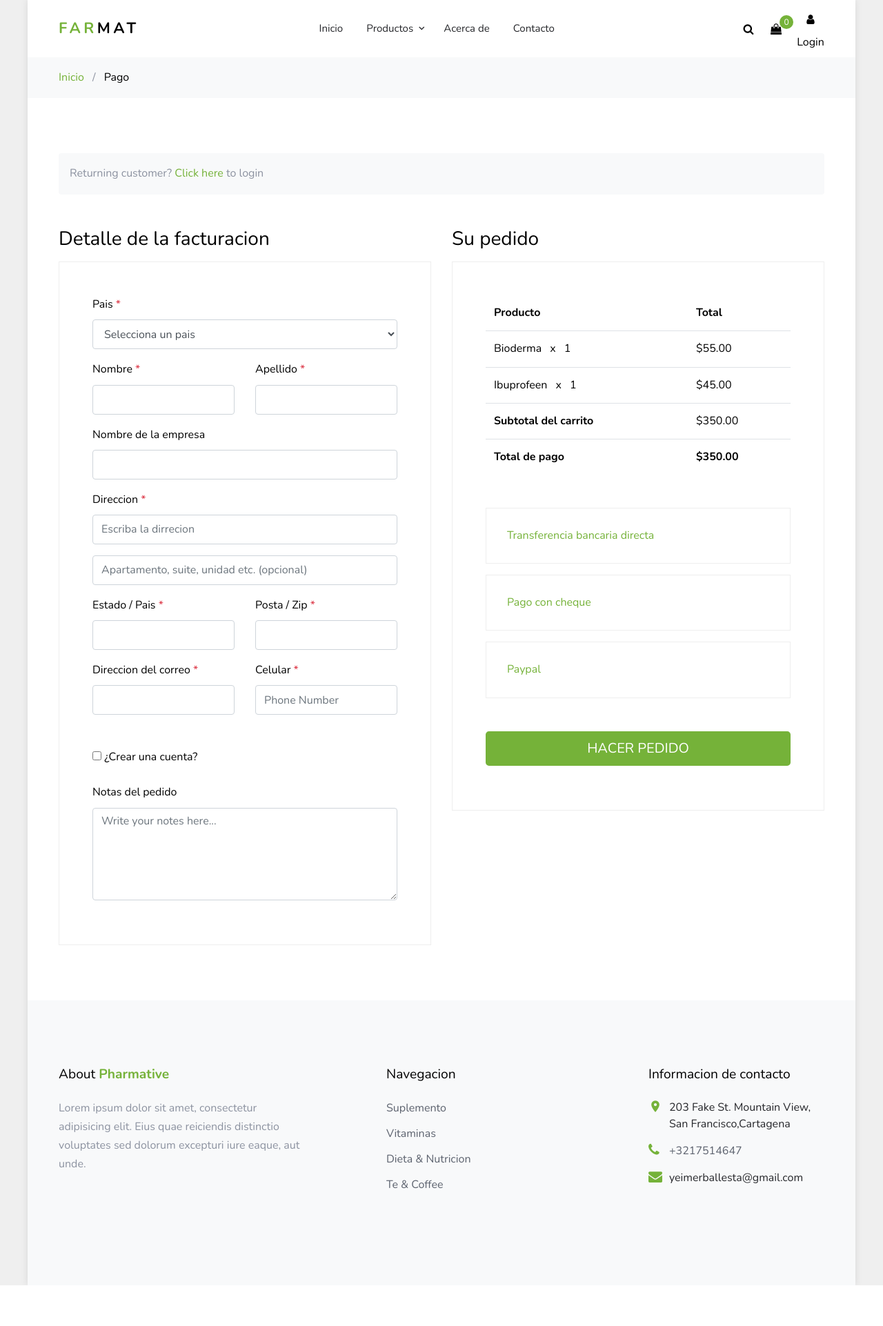
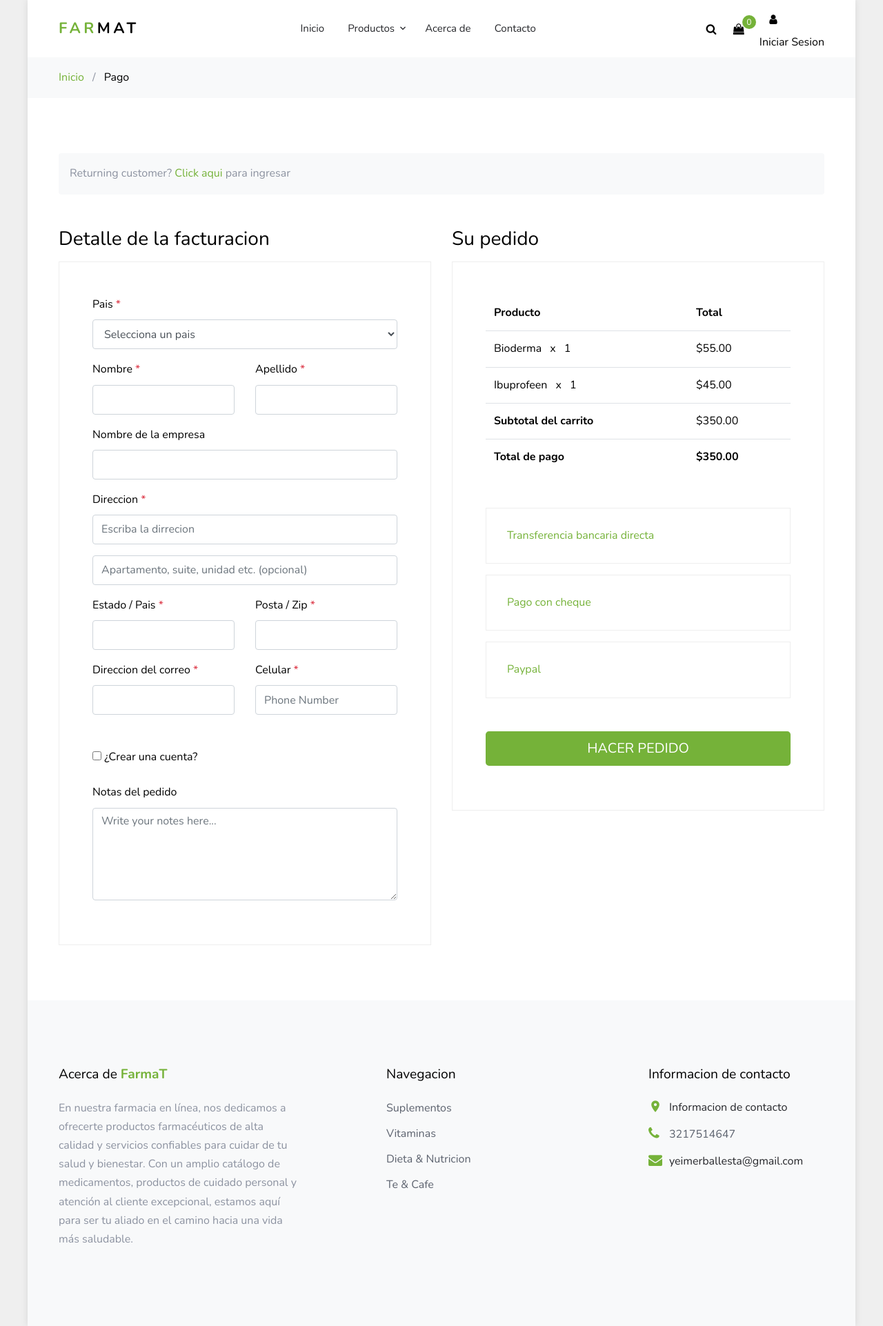
Before and after one commit to Yersonzp/FarmaT, a PHP site: page /FarmaT/checkout.php in a window 1280 px wide. Shown: the whole page at 69% size. Before the commit the page ends 1863 px from the top, so only its background shows below. Run offline with PHP 8.4, Linux system fonts and the light colour scheme; data that the repository does not hold is empty; some web fonts are replaced.

Commit message:
checkout.php

```diff
--- a/checkout.php
+++ b/checkout.php
@@ -75,9 +75,9 @@
             <div class="user-buttons">
               <?php if ($user_id) : ?>
                 <a href="#" class="icons-btn d-inline-block"><span class="icon-user"></span> <?php echo htmlspecialchars($user_name); ?></a>
-                <a href="logout.php" class="icons-btn d-inline-block"><span class="icon-sign-out"></span> Logout</a>
+                <a href="logout.php" class="icons-btn d-inline-block"><span class="icon-sign-out"></span> Cerrar Sesion</a>
               <?php else : ?>
-                <a href="login.php" class="icons-btn d-inline-block"><span class="icon-user"></span> Login</a>
+                <a href="login.php" class="icons-btn d-inline-block"><span class="icon-user"></span> Iniciar Sesion</a>
               <?php endif; ?>
             </div>
             <a href="#" class="site-menu-toggle js-menu-toggle ml-3 d-inline-block d-lg-none"><span class="icon-menu"></span></a>
@@ -103,7 +103,7 @@
         <div class="row mb-5">
           <div class="col-md-12">
             <div class="bg-light rounded p-3">
-              <p class="mb-0">Returning customer? <a href="#" class="d-inline-block">Click here</a> to login</p>
+              <p class="mb-0">Returning customer? <a href="#" class="d-inline-block">Click aqui</a> para ingresar</p>
             </div>
           </div>
         </div>
@@ -235,9 +235,8 @@
 
                     <div class="collapse" id="collapsebank">
                       <div class="py-2 px-4">
-                        <p class="mb-0">Make your payment directly into our bank account. Please use your Order ID as
-                          the
-                          payment reference. Your order won’t be shipped until the funds have cleared in our account.
+                        <p class="mb-0">Realiza tu pago directamente en nuestra cuenta bancaria. Por favor, utilice su ID de pedido como
+                          Referencia de pago. Su pedido no se enviará hasta que los fondos se hayan liquidado en nuestra cuenta
                         </p>
                       </div>
                     </div>
@@ -248,9 +247,8 @@
 
                     <div class="collapse" id="collapsecheque">
                       <div class="py-2 px-4">
-                        <p class="mb-0">Make your payment directly into our bank account. Please use your Order ID as
-                          the
-                          payment reference. Your order won’t be shipped until the funds have cleared in our account.
+                        <p class="mb-0">Realiza tu pago directamente en nuestra cuenta bancaria. Por favor, utilice su ID de pedido como
+                          Referencia de pago. Su pedido no se enviará hasta que los fondos se hayan liquidado en nuestra cuenta.
                         </p>
                       </div>
                     </div>
@@ -261,9 +259,8 @@
 
                     <div class="collapse" id="collapsepaypal">
                       <div class="py-2 px-4">
-                        <p class="mb-0">Make your payment directly into our bank account. Please use your Order ID as
-                          the
-                          payment reference. Your order won’t be shipped until the funds have cleared in our account.
+                        <p class="mb-0">Realiza tu pago directamente en nuestra cuenta bancaria. Por favor, utilice su ID de pedido como
+                          Referencia de pago. Su pedido no se enviará hasta que los fondos se hayan liquidado en nuestra cuenta.
                         </p>
                       </div>
                     </div>
@@ -288,19 +285,19 @@
           <div class="col-md-6 col-lg-4 mb-4 mb-lg-0">
 
             <div class="block-7">
-              <h3 class="footer-heading mb-4">About <strong class="text-primary">Pharmative</strong></h3>
-              <p>Lorem ipsum dolor sit amet, consectetur adipisicing elit. Eius quae reiciendis distinctio voluptates
-                sed dolorum excepturi iure eaque, aut unde.</p>
+              <h3 class="footer-heading mb-4">Acerca de <strong class="text-primary">FarmaT</strong></h3>
+              <p>En nuestra farmacia en línea, nos dedicamos a ofrecerte productos farmacéuticos de alta calidad y servicios confiables para cuidar de tu salud y bienestar. Con un amplio catálogo de medicamentos, productos de cuidado personal y atención al cliente excepcional,
+                estamos aquí para ser tu aliado en el camino hacia una vida más saludable.</p>
             </div>
 
           </div>
           <div class="col-lg-3 mx-auto mb-5 mb-lg-0">
             <h3 class="footer-heading mb-4">Navegacion</h3>
             <ul class="list-unstyled">
-              <li><a href="#">Suplemento</a></li>
+              <li><a href="#">Suplementos</a></li>
               <li><a href="#">Vitaminas</a></li>
               <li><a href="#">Dieta &amp; Nutricion</a></li>
-              <li><a href="#">Te &amp; Coffee</a></li>
+              <li><a href="#">Te &amp; Cafe</a></li>
             </ul>
           </div>
 
@@ -308,8 +305,8 @@
             <div class="block-5 mb-5">
               <h3 class="footer-heading mb-4"> Informacion de contacto</h3>
               <ul class="list-unstyled">
-                <li class="address">203 Fake St. Mountain View, San Francisco,Cartagena</li>
-                <li class="phone"><a href="tel://23923929210">+3217514647</a></li>
+                <li class="address">Informacion de contacto</li>
+                <li class="phone"><a href="tel://3217514647">3217514647</a></li>
                 <li class="email">yeimerballesta@gmail.com</li>
               </ul>
             </div>
```
